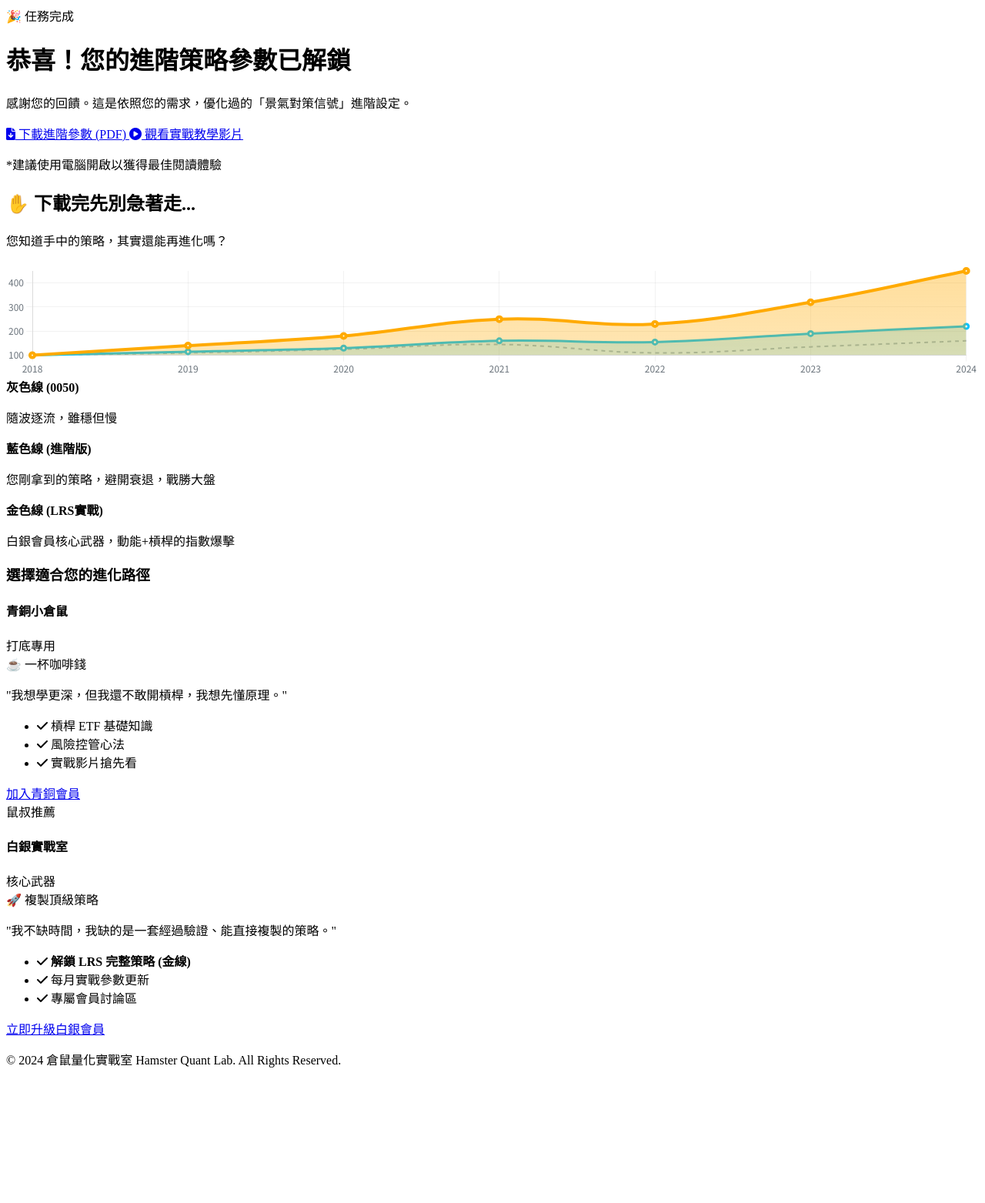
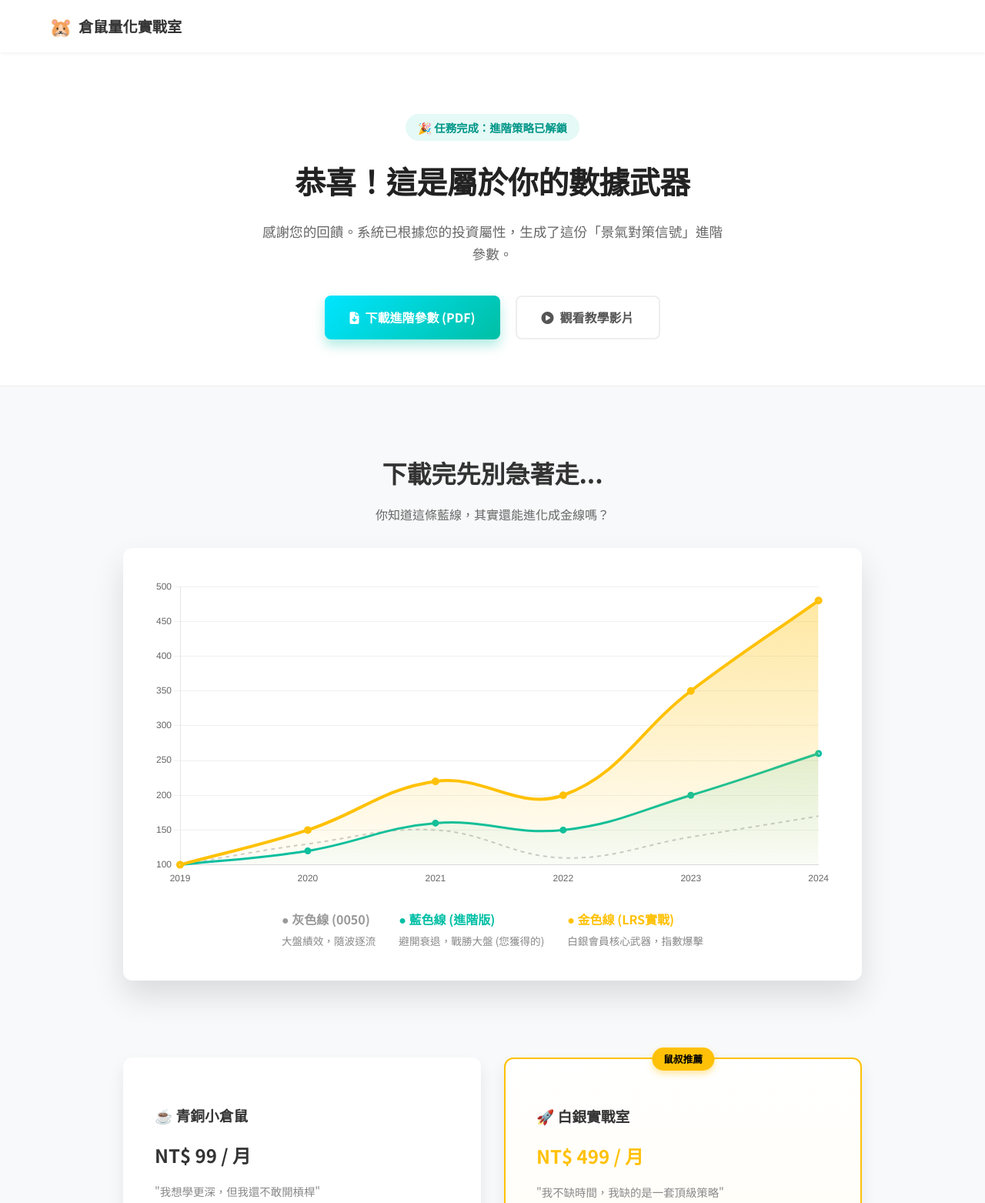
Before and after one commit to culolom/testpage, a plain HTML site: page backtest.html in a window 1280 px wide. Shown: the top 1563 px of the page at 77% size. Before the commit the page ends 1404 px from the top, so only its background shows below. Drawn offline with nearby package versions, Linux system fonts and the light colour scheme.

Commit message:
Update backtest.html

```diff
--- a/backtest.html
+++ b/backtest.html
@@ -4,57 +4,281 @@
     <meta charset="UTF-8">
     <meta name="viewport" content="width=device-width, initial-scale=1.0">
     <title>進階策略解鎖 | 倉鼠量化實戰室</title>
-    <link href="https://fonts.googleapis.com/css2?family=Noto+Sans+TC:wght@400;700&display=swap" rel="stylesheet">
-    <link rel="stylesheet" href="style.css">
+    <link rel="preconnect" href="https://fonts.googleapis.com">
+    <link rel="preconnect" href="https://fonts.gstatic.com" crossorigin>
+    <link href="https://fonts.googleapis.com/css2?family=Noto+Sans+TC:wght@400;500;700&display=swap" rel="stylesheet">
+    <link rel="stylesheet" href="https://cdnjs.cloudflare.com/ajax/libs/font-awesome/6.4.0/css/all.min.css">
     <script src="https://cdn.jsdelivr.net/npm/chart.js"></script>
-    <link rel="stylesheet" href="https://cdnjs.cloudflare.com/ajax/libs/font-awesome/6.0.0/css/all.min.css">
+
+    <style>
+        /* --- 1. 全局設定 --- */
+        :root {
+            --primary: #00bfa5; /* 類似你官網的青色 */
+            --primary-dark: #009688;
+            --secondary: #2c3e50;
+            --gold: #ffc107;
+            --bg-light: #f8f9fa;
+            --white: #ffffff;
+            --shadow-sm: 0 2px 4px rgba(0,0,0,0.05);
+            --shadow-md: 0 10px 20px rgba(0,0,0,0.08);
+            --shadow-lg: 0 20px 40px rgba(0,0,0,0.12);
+            --radius: 12px;
+        }
+
+        * { box-sizing: border-box; }
+
+        body {
+            margin: 0;
+            font-family: 'Noto Sans TC', sans-serif;
+            background-color: var(--bg-light);
+            color: #333;
+            line-height: 1.6;
+        }
+
+        /* 導航列模擬 (讓它看起來像你的官網) */
+        .navbar {
+            background: var(--white);
+            padding: 15px 5%;
+            display: flex;
+            align-items: center;
+            box-shadow: var(--shadow-sm);
+            position: sticky;
+            top: 0;
+            z-index: 100;
+        }
+        .logo { font-weight: 700; font-size: 1.2rem; color: #333; display: flex; align-items: center; gap: 8px; }
+        .logo span { font-size: 1.5rem; }
+
+        .container {
+            max-width: 1000px;
+            margin: 0 auto;
+            padding: 0 20px;
+        }
+
+        /* --- 2. Hero 區塊 (標題區) --- */
+        .hero {
+            text-align: center;
+            padding: 80px 20px 60px;
+            background: var(--white);
+            border-bottom: 1px solid #eee;
+        }
+
+        .badge {
+            background: rgba(0, 191, 165, 0.1);
+            color: var(--primary-dark);
+            padding: 6px 16px;
+            border-radius: 50px;
+            font-size: 0.9rem;
+            font-weight: 700;
+            display: inline-block;
+            margin-bottom: 20px;
+        }
+
+        h1 {
+            font-size: 2.5rem;
+            margin: 0 0 20px 0;
+            color: #222;
+            letter-spacing: -0.5px;
+        }
+
+        .subtitle {
+            color: #666;
+            font-size: 1.1rem;
+            max-width: 600px;
+            margin: 0 auto 40px;
+        }
+
+        /* 按鈕美化 */
+        .btn-group {
+            display: flex;
+            justify-content: center;
+            gap: 20px;
+            flex-wrap: wrap;
+        }
+
+        .btn {
+            padding: 14px 32px;
+            border-radius: 8px;
+            text-decoration: none;
+            font-weight: 700;
+            transition: all 0.3s ease;
+            display: inline-flex;
+            align-items: center;
+            gap: 8px;
+        }
+
+        /* 主按鈕：青色漸層 */
+        .btn-primary {
+            background: linear-gradient(135deg, #00E5FF 0%, #00bfa5 100%);
+            color: white;
+            box-shadow: 0 8px 15px rgba(0, 191, 165, 0.3);
+            border: none;
+        }
+
+        .btn-primary:hover {
+            transform: translateY(-2px);
+            box-shadow: 0 12px 20px rgba(0, 191, 165, 0.4);
+        }
+
+        /* 次要按鈕：白色 */
+        .btn-secondary {
+            background: white;
+            color: #555;
+            border: 2px solid #eee;
+        }
+
+        .btn-secondary:hover {
+            border-color: var(--primary);
+            color: var(--primary);
+        }
+
+        /* --- 3. 圖表區塊 --- */
+        .chart-section {
+            padding: 60px 0;
+            text-align: center;
+        }
+
+        .chart-card {
+            background: var(--white);
+            border-radius: var(--radius);
+            padding: 40px;
+            box-shadow: var(--shadow-lg); /* 立體感來源 */
+            margin-top: 30px;
+            position: relative;
+            overflow: hidden;
+        }
+
+        .chart-container {
+            position: relative;
+            height: 400px;
+            width: 100%;
+        }
+
+        .chart-legend {
+            display: flex;
+            justify-content: center;
+            gap: 30px;
+            margin-top: 30px;
+            flex-wrap: wrap;
+            text-align: left;
+        }
+
+        .legend-item h4 { margin: 0 0 5px 0; font-size: 1rem; }
+        .legend-item p { margin: 0; font-size: 0.85rem; color: #888; }
+
+        .text-blue { color: var(--primary); }
+        .text-gold { color: var(--gold); }
+        .text-gray { color: #999; }
+
+        /* --- 4. 銷售卡片區 --- */
+        .pricing-section {
+            padding: 0 0 100px;
+        }
+
+        .grid {
+            display: grid;
+            grid-template-columns: repeat(auto-fit, minmax(300px, 1fr));
+            gap: 30px;
+            margin-top: 40px;
+        }
+
+        .card {
+            background: var(--white);
+            padding: 40px;
+            border-radius: var(--radius);
+            box-shadow: var(--shadow-md);
+            transition: transform 0.3s;
+            border: 1px solid transparent;
+            position: relative;
+        }
+
+        .card:hover { transform: translateY(-5px); }
+
+        .card.silver {
+            border: 2px solid var(--gold); /* 白銀會員加金框 */
+            background: linear-gradient(to bottom, #fff, #fffcf0);
+        }
+
+        .tag-popular {
+            position: absolute;
+            top: -15px; left: 50%;
+            transform: translateX(-50%);
+            background: var(--gold);
+            color: #000;
+            padding: 5px 15px;
+            border-radius: 20px;
+            font-size: 0.8rem;
+            font-weight: bold;
+            box-shadow: 0 4px 10px rgba(255, 193, 7, 0.4);
+        }
+
+        .price { font-size: 1.5rem; font-weight: bold; margin: 15px 0; }
+        .features { list-style: none; padding: 0; margin: 25px 0; text-align: left; }
+        .features li { margin-bottom: 12px; color: #555; display: flex; align-items: center; gap: 10px; }
+        .features i { color: var(--primary); }
+
+        .btn-full { width: 100%; text-align: center; justify-content: center; }
+        .btn-gold { background: var(--gold); color: #000; box-shadow: 0 5px 15px rgba(255, 193, 7, 0.3); }
+        .btn-gold:hover { transform: translateY(-2px); box-shadow: 0 8px 20px rgba(255, 193, 7, 0.4); }
+
+        /* RWD 適應手機 */
+        @media (max-width: 768px) {
+            h1 { font-size: 1.8rem; }
+            .chart-container { height: 300px; }
+            .card { padding: 30px 20px; }
+        }
+    </style>
 </head>
 <body>
 
-    <header class="hero-section">
+    <nav class="navbar">
+        <div class="logo">
+            <span>🐹</span> 倉鼠量化實戰室
+        </div>
+    </nav>
+
+    <header class="hero">
         <div class="container">
-            <div class="badge">🎉 任務完成</div>
-            <h1>恭喜！您的進階策略參數已解鎖</h1>
-            <p class="subtitle">感謝您的回饋。這是依照您的需求，優化過的「景氣對策信號」進階設定。</p>
+            <span class="badge">🎉 任務完成：進階策略已解鎖</span>
+            <h1>恭喜！這是屬於你的數據武器</h1>
+            <p class="subtitle">感謝您的回饋。系統已根據您的投資屬性，生成了這份「景氣對策信號」進階參數。</p>
 
-            <div class="download-buttons">
-                <a href="#" class="btn btn-primary glow-effect">
+            <div class="btn-group">
+                <a href="#" class="btn btn-primary">
                     <i class="fas fa-file-download"></i> 下載進階參數 (PDF)
                 </a>
                 <a href="#" class="btn btn-secondary">
-                    <i class="fas fa-play-circle"></i> 觀看實戰教學影片
+                    <i class="fas fa-play-circle"></i> 觀看教學影片
                 </a>
             </div>
-            <p class="note">*建議使用電腦開啟以獲得最佳閱讀體驗</p>
         </div>
     </header>
 
     <section class="chart-section">
         <div class="container">
-            <div class="section-title">
-                <h2>✋ 下載完先別急著走...</h2>
-                <p>您知道手中的策略，其實還能再進化嗎？</p>
+            <div style="margin-bottom: 30px;">
+                <h2 style="font-size: 2rem; margin-bottom: 10px;">下載完先別急著走...</h2>
+                <p style="color: #666;">你知道這條藍線，其實還能進化成金線嗎？</p>
             </div>
 
-            <div class="chart-card-container">
-                <canvas id="performanceChart"></canvas>
-            </div>
+            <div class="chart-card">
+                <div class="chart-container">
+                    <canvas id="performanceChart"></canvas>
+                </div>
 
-            <div class="chart-legend-box">
-                <div class="legend-item gray">
-                    <span class="dot"></span>
-                    <strong>灰色線 (0050)</strong>
-                    <p>隨波逐流，雖穩但慢</p>
-                </div>
-                <div class="legend-item blue">
-                    <span class="dot"></span>
-                    <strong>藍色線 (進階版)</strong>
-                    <p>您剛拿到的策略，避開衰退，戰勝大盤</p>
-                </div>
-                <div class="legend-item gold">
-                    <span class="dot"></span>
-                    <strong>金色線 (LRS實戰)</strong>
-                    <p>白銀會員核心武器，動能+槓桿的指數爆擊</p>
+                <div class="chart-legend">
+                    <div class="legend-item">
+                        <h4 class="text-gray">● 灰色線 (0050)</h4>
+                        <p>大盤績效，隨波逐流</p>
+                    </div>
+                    <div class="legend-item">
+                        <h4 class="text-blue">● 藍色線 (進階版)</h4>
+                        <p>避開衰退，戰勝大盤 (您獲得的)</p>
+                    </div>
+                    <div class="legend-item">
+                        <h4 class="text-gold">● 金色線 (LRS實戰)</h4>
+                        <p>白銀會員核心武器，指數爆擊</p>
+                    </div>
                 </div>
             </div>
         </div>
@@ -62,96 +286,78 @@
 
     <section class="pricing-section">
         <div class="container">
-            <h3>選擇適合您的進化路徑</h3>
-            <div class="pricing-grid">
-
-                <div class="card bronze">
-                    <div class="card-header">
-                        <h4>青銅小倉鼠</h4>
-                        <span class="tag">打底專用</span>
-                    </div>
-                    <div class="price">☕ 一杯咖啡錢</div>
-                    <p class="desc">"我想學更深，但我還不敢開槓桿，我想先懂原理。"</p>
+            <div class="grid">
+                <div class="card">
+                    <h3>☕ 青銅小倉鼠</h3>
+                    <div class="price">NT$ 99 / 月</div>
+                    <p style="color:#888; font-size: 0.9rem;">"我想學更深，但我還不敢開槓桿"</p>
                     <ul class="features">
                         <li><i class="fas fa-check"></i> 槓桿 ETF 基礎知識</li>
                         <li><i class="fas fa-check"></i> 風險控管心法</li>
                         <li><i class="fas fa-check"></i> 實戰影片搶先看</li>
                     </ul>
-                    <a href="#" class="btn btn-outline">加入青銅會員</a>
+                    <a href="#" class="btn btn-secondary btn-full">加入青銅會員</a>
                 </div>
 
-                <div class="card silver box-highlight">
-                    <div class="popular-tag">鼠叔推薦</div>
-                    <div class="card-header">
-                        <h4>白銀實戰室</h4>
-                        <span class="tag">核心武器</span>
-                    </div>
-                    <div class="price">🚀 複製頂級策略</div>
-                    <p class="desc">"我不缺時間，我缺的是一套經過驗證、能直接複製的策略。"</p>
+                <div class="card silver">
+                    <div class="tag-popular">鼠叔推薦</div>
+                    <h3>🚀 白銀實戰室</h3>
+                    <div class="price text-gold">NT$ 499 / 月</div>
+                    <p style="color:#888; font-size: 0.9rem;">"我不缺時間，我缺的是一套頂級策略"</p>
                     <ul class="features">
-                        <li><i class="fas fa-check"></i> <strong>解鎖 LRS 完整策略 (金線)</strong></li>
-                        <li><i class="fas fa-check"></i> 每月實戰參數更新</li>
-                        <li><i class="fas fa-check"></i> 專屬會員討論區</li>
+                        <li><i class="fas fa-check" style="color:var(--gold)"></i> <strong>解鎖 LRS 完整策略 (金線)</strong></li>
+                        <li><i class="fas fa-check" style="color:var(--gold)"></i> 每月實戰參數更新</li>
+                        <li><i class="fas fa-check" style="color:var(--gold)"></i> 專屬會員討論區</li>
                     </ul>
-                    <a href="#" class="btn btn-gradient">立即升級白銀會員</a>
+                    <a href="#" class="btn btn-primary btn-full btn-gold">立即升級白銀會員</a>
                 </div>
-
             </div>
         </div>
     </section>
 
-    <footer>
-        <p>&copy; 2024 倉鼠量化實戰室 Hamster Quant Lab. All Rights Reserved.</p>
-    </footer>
-
     <script>
         const ctx = document.getElementById('performanceChart').getContext('2d');
 
-        // 漸層設定
-        let goldGradient = ctx.createLinearGradient(0, 0, 0, 400);
-        goldGradient.addColorStop(0, 'rgba(255, 170, 0, 0.4)');
-        goldGradient.addColorStop(1, 'rgba(255, 170, 0, 0.05)');
+        // 建立漸層色 (讓圖表看起來很高級)
+        let gradientGold = ctx.createLinearGradient(0, 0, 0, 400);
+        gradientGold.addColorStop(0, 'rgba(255, 193, 7, 0.4)');
+        gradientGold.addColorStop(1, 'rgba(255, 193, 7, 0.0)');
 
-        let blueGradient = ctx.createLinearGradient(0, 0, 0, 400);
-        blueGradient.addColorStop(0, 'rgba(0, 194, 255, 0.3)');
-        blueGradient.addColorStop(1, 'rgba(0, 194, 255, 0.05)');
+        let gradientBlue = ctx.createLinearGradient(0, 0, 0, 400);
+        gradientBlue.addColorStop(0, 'rgba(0, 191, 165, 0.3)');
+        gradientBlue.addColorStop(1, 'rgba(0, 191, 165, 0.0)');
 
-        const performanceChart = new Chart(ctx, {
+        new Chart(ctx, {
             type: 'line',
             data: {
-                labels: ['2018', '2019', '2020', '2021', '2022', '2023', '2024'],
+                labels: ['2019', '2020', '2021', '2022', '2023', '2024'],
                 datasets: [
                     {
-                        label: 'LRS 白銀策略 (金色)',
-                        data: [100, 140, 180, 250, 230, 320, 450],
-                        borderColor: '#ffaa00', // 更深一點的金色
-                        backgroundColor: goldGradient,
+                        label: 'LRS 白銀策略',
+                        data: [100, 150, 220, 200, 350, 480],
+                        borderColor: '#ffc107',
+                        backgroundColor: gradientGold,
                         borderWidth: 4,
-                        tension: 0.4,
                         fill: true,
-                        pointBackgroundColor: '#fff',
-                        pointBorderColor: '#ffaa00',
-                        pointHoverRadius: 8
+                        tension: 0.4
                     },
                     {
-                        label: '進階策略 (藍色)',
-                        data: [100, 115, 130, 160, 155, 190, 220],
-                        borderColor: '#00c2ff', // 品牌青藍色
-                        backgroundColor: blueGradient,
+                        label: '進階策略 (藍)',
+                        data: [100, 120, 160, 150, 200, 260],
+                        borderColor: '#00bfa5',
+                        backgroundColor: gradientBlue,
                         borderWidth: 3,
-                        tension: 0.4,
                         fill: true,
-                        pointBackgroundColor: '#fff',
-                        pointBorderColor: '#00c2ff'
+                        tension: 0.4
                     },
                     {
-                        label: '0050 Buy&Hold (灰色)',
-                        data: [100, 110, 125, 145, 110, 135, 160],
-                        borderColor: '#adb5bd', // 淺灰色
+                        label: '0050 Buy&Hold',
+                        data: [100, 130, 150, 110, 140, 170],
+                        borderColor: '#ccc',
                         borderWidth: 2,
                         borderDash: [5, 5],
+                        fill: false,
                         tension: 0.4,
-                        fill: false,
                         pointRadius: 0
                     }
                 ]
@@ -160,31 +366,11 @@
                 responsive: true,
                 maintainAspectRatio: false,
                 plugins: {
-                    legend: { display: false },
-                    tooltip: {
-                        mode: 'index',
-                        intersect: false,
-                        backgroundColor: 'rgba(255,255,255,0.9)',
-                        titleColor: '#333',
-                        bodyColor: '#333',
-                        borderColor: '#ddd',
-                        borderWidth: 1
-                    }
+                    legend: { display: false } // 我們自己做了漂亮的圖例，所以隱藏原本的
                 },
                 scales: {
-                    x: {
-                        grid: { color: 'rgba(0,0,0,0.05)' },
-                        ticks: { color: '#6c757d', font: {family: "'Noto Sans TC', sans-serif"} }
-                    },
-                    y: {
-                        grid: { color: 'rgba(0,0,0,0.05)' },
-                        ticks: { color: '#6c757d', font: {family: "'Noto Sans TC', sans-serif"} }
-                    }
-                },
-                interaction: {
-                    mode: 'nearest',
-                    axis: 'x',
-                    intersect: false
+                    x: { grid: { display: false } },
+                    y: { grid: { color: '#f0f0f0' } }
                 }
             }
         });
```
